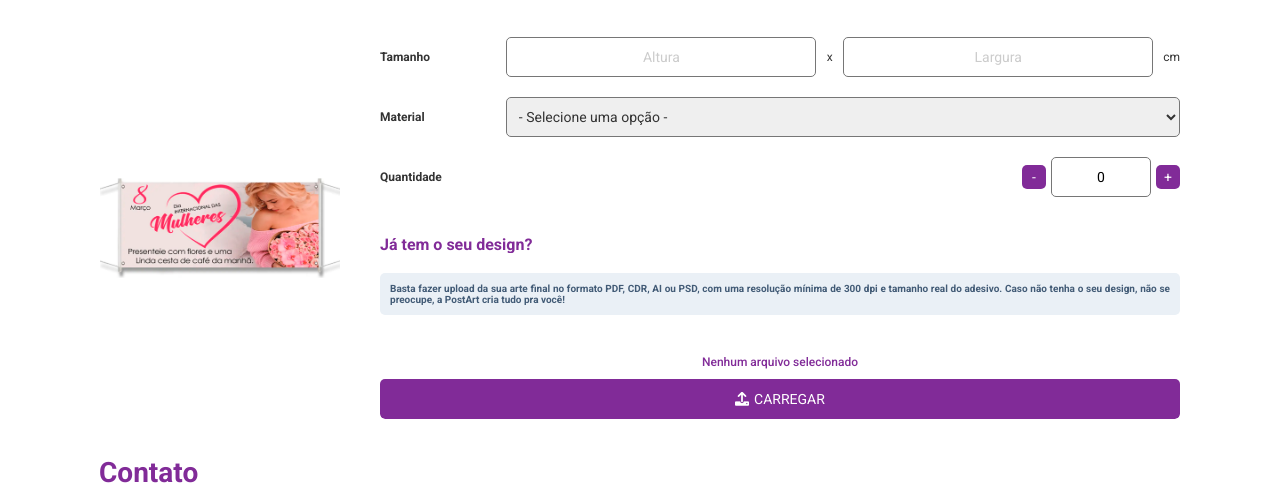
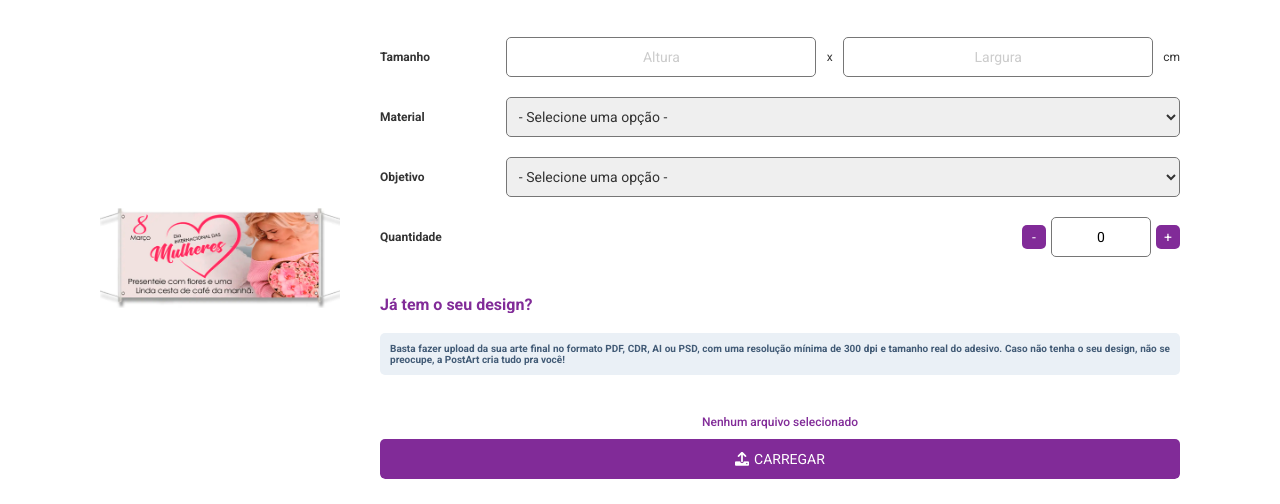
Before and after one commit to junior-s-developer/postart, a plain HTML site: page banner-horizontal.html in a window 1280 px wide. Shown: the part 270-774 px from the top of the page. Drawn offline with nearby package versions, Linux system fonts and the light colour scheme.

Commit message:
11/07/2024

```diff
--- a/banner-horizontal.html
+++ b/banner-horizontal.html
@@ -98,6 +98,45 @@
                         <div class="alert-message-content">
                             <label for="input" class="lbl-attributes"></label>
                             <span class="alert-message" id="material-alert"></span>
+                        </div>
+
+                    </div>
+
+                    <div class="product-content">
+
+                        <div class="select">
+
+                            <label for="select" class="lbl-attributes">Objetivo</label>
+
+                            <select id="goal" class="options">
+
+                                <option value="" hidden>- Selecione uma opção -</option>
+                                <option value="1">Publicidade Comercial</option>
+                                <option value="2">Anúncios de Eventos</option>
+                                <option value="3">Informações Educativas</option>
+                                <option value="4">Comunicação Corporativa</option>
+                                <option value="5">Eventos Comunitários</option>
+                                <option value="6">Sinalização e Direção</option>
+                                <option value="7">Campanhas de Conscientização</option>
+                                <option value="8">Lançamentos de Produtos</option>
+                                <option value="9">Promoções Especiais</option>
+                                <option value="10">Eventos Esportivos</option>
+                                <option value="11">Conferências e Congressos</option>
+                                <option value="12">Feiras e Exposições</option>
+                                <option value="13">Feiras de Emprego</option>
+                                <option value="14">Campanhas Políticas</option>
+                                <option value="15">Eventos Religiosos</option>
+                                <option value="16">Formaturas</option>
+                                <option value="17">Casamentos</option>
+                                <option value="18">Aniversários</option>
+
+                            </select>
+
+                        </div>
+
+                        <div class="alert-message-content">
+                            <label for="input" class="lbl-attributes"></label>
+                            <span class="alert-message" id="goal-alert"></span>
                         </div>
 
                     </div>
```
